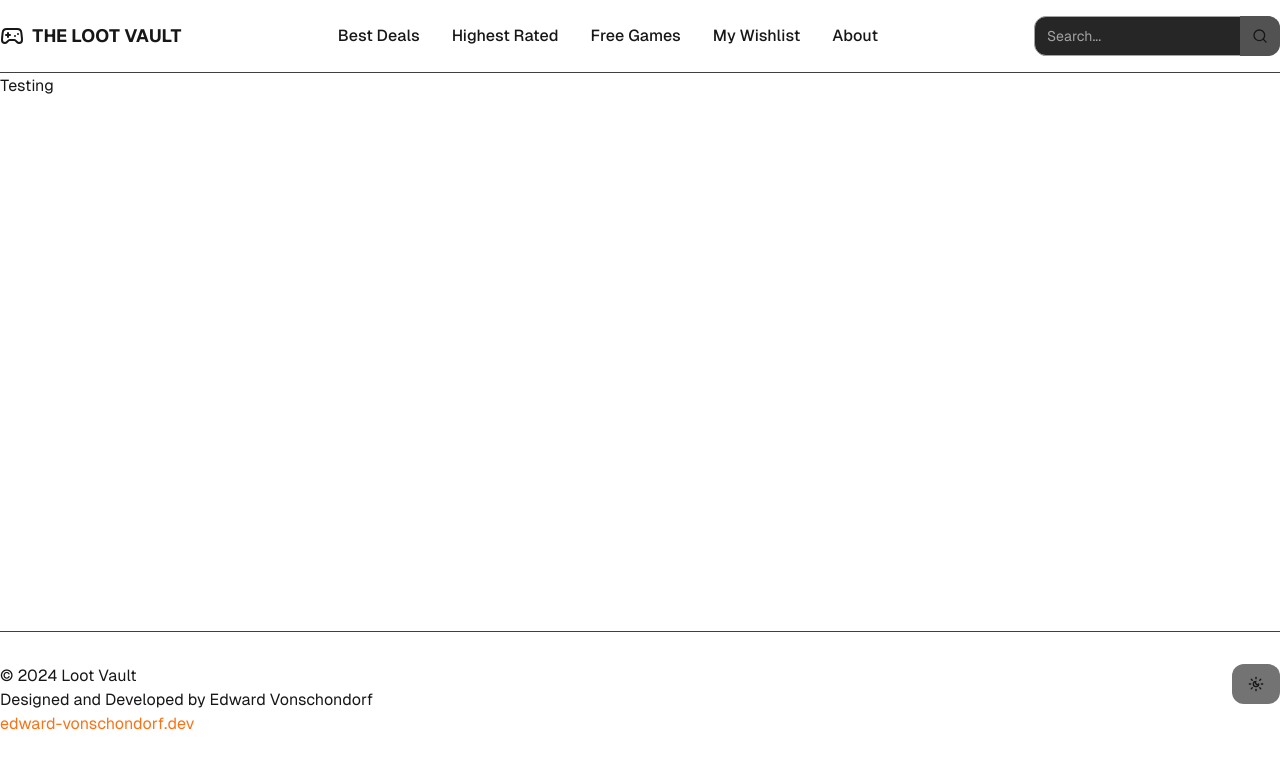
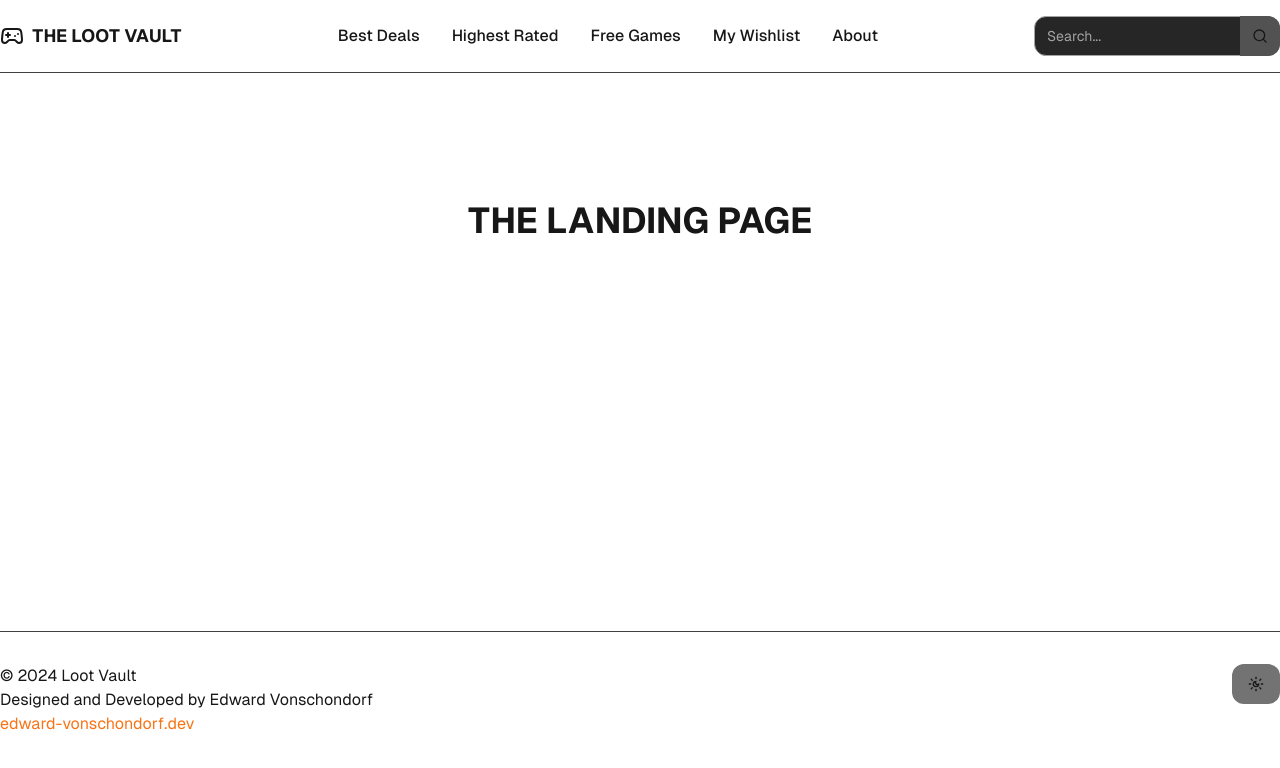
Before and after one commit to Torvec/next-level-loot, a Next.js app: page / in a window 1280 px wide. Shown: the top 768 px of the page. Built offline with nearby package versions, Linux system fonts and the light colour scheme.

Commit message:
Add some small changes, update saved bruno api calls

```diff
--- a/src/app/page.tsx
+++ b/src/app/page.tsx
@@ -1,3 +1,9 @@
 export default function Home() {
-  return <div>Testing</div>;
+  return (
+    <>
+      <h1 className="py-32 text-center text-4xl font-bold uppercase">
+        The Landing Page
+      </h1>
+    </>
+  );
 }
```
Also changed, not shown: 2 other files (tests, documents, lock files or other folders).
